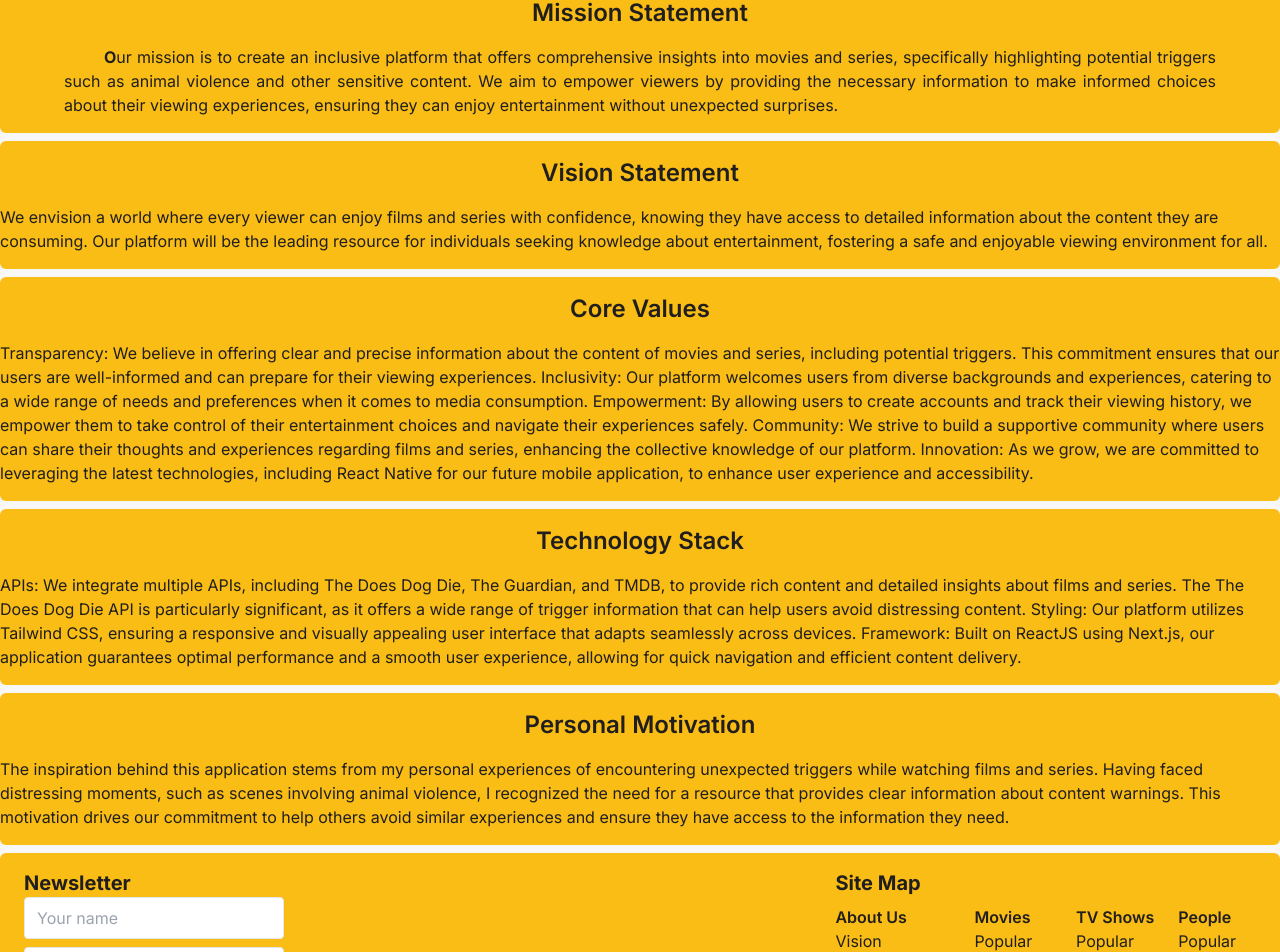
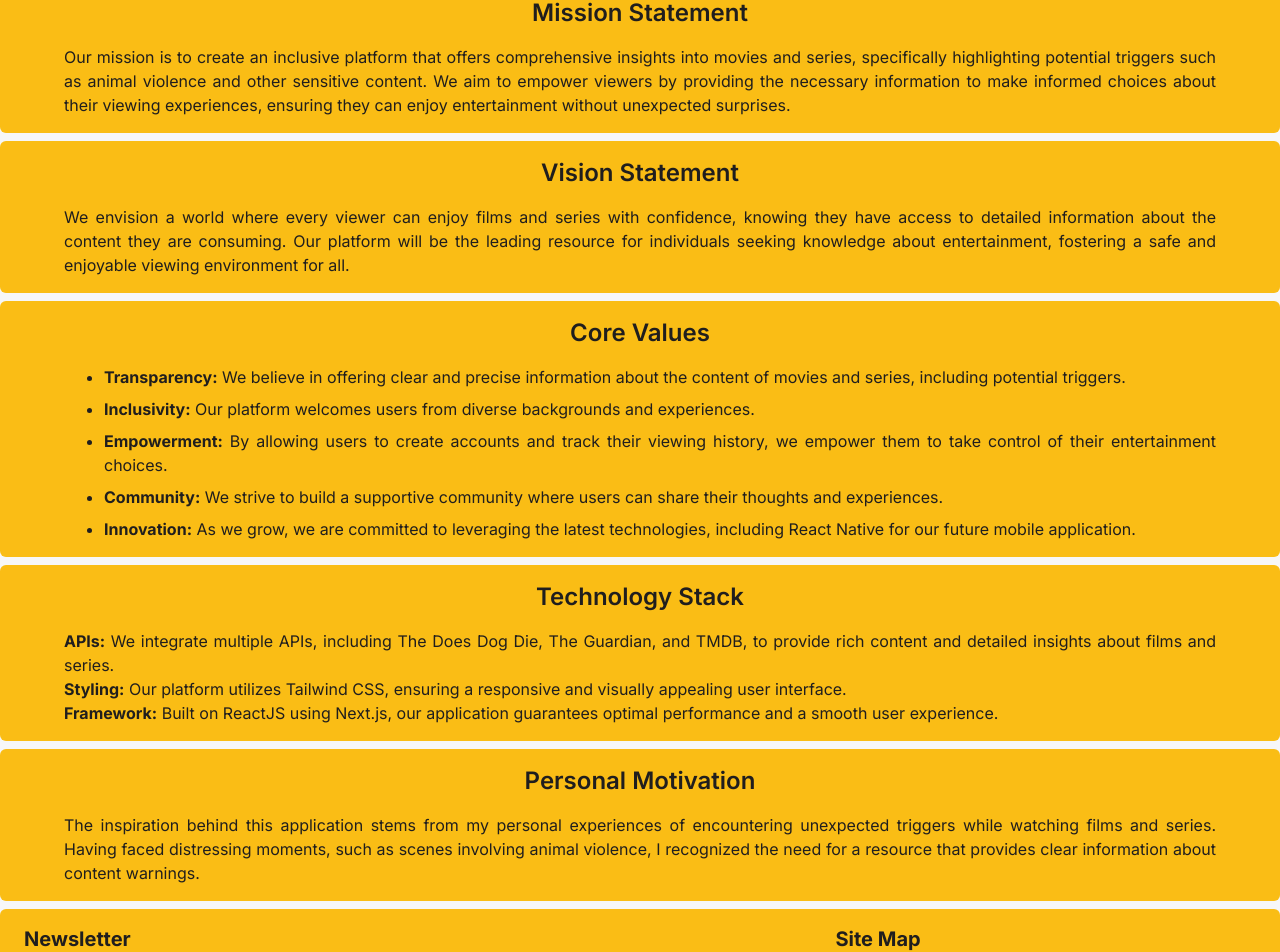
Before and after one commit to IngridAkeida/do-not-mess-with-the-animals, a Next.js app: page /about-us in a window 1280 px wide. Shown: the part 753-1705 px from the top of the page. Built offline with nearby package versions, Linux system fonts and the light colour scheme; no server answers; what tailwindcss-animated would draw is missing.

Commit message:
Refactor AboutUs page layout and content

```diff
--- a/src/app/about-us/page.jsx
+++ b/src/app/about-us/page.jsx
@@ -3,49 +3,70 @@ import Layout from '@/components/uiComponents/Layouts/LayoutContainer';
 import LayoutSection from '@/components/uiComponents/Layouts/LayoutSection';
 import Subtitles from '@/components/uiComponents/Layouts/LayoutSubtitles';
 
+const contentSections = [
+  {
+    title: "Mission Statement",
+    content: `Our mission is to create an inclusive platform that offers comprehensive insights into movies and series,
+    specifically highlighting potential triggers such as animal violence and other sensitive content.
+    We aim to empower viewers by providing the necessary information to make informed choices about their viewing experiences,
+    ensuring they can enjoy entertainment without unexpected surprises.`
+  },
+  {
+    title: "Vision Statement",
+    content: `We envision a world where every viewer can enjoy films and series with confidence, knowing they have access to detailed information
+    about the content they are consuming. Our platform will be the leading resource for individuals seeking knowledge about entertainment,
+    fostering a safe and enjoyable viewing environment for all.`
+  },
+  {
+    title: "Core Values",
+    content: (
+      <ul className='list-disc pl-10 space-y-2'>
+        <li><strong>Transparency:</strong> We believe in offering clear and precise information about the content of movies and series, including potential triggers.</li>
+        <li><strong>Inclusivity:</strong> Our platform welcomes users from diverse backgrounds and experiences.</li>
+        <li><strong>Empowerment:</strong> By allowing users to create accounts and track their viewing history, we empower them to take control of their entertainment choices.</li>
+        <li><strong>Community:</strong> We strive to build a supportive community where users can share their thoughts and experiences.</li>
+        <li><strong>Innovation:</strong> As we grow, we are committed to leveraging the latest technologies, including React Native for our future mobile application.</li>
+      </ul>
+    )
+  },
+  {
+    title: "Technology Stack",
+    content: (
+      <p>
+        <strong>APIs:</strong> We integrate multiple APIs, including The Does Dog Die, The Guardian, and TMDB, to provide rich content and detailed insights about films and series.
+        <br /><strong>Styling:</strong> Our platform utilizes Tailwind CSS, ensuring a responsive and visually appealing user interface.
+        <br /><strong>Framework:</strong> Built on ReactJS using Next.js, our application guarantees optimal performance and a smooth user experience.
+      </p>
+    )
+  },
+  {
+    title: "Personal Motivation",
+    content: `The inspiration behind this application stems from my personal experiences of encountering unexpected triggers while watching films and series.
+    Having faced distressing moments, such as scenes involving animal violence, I recognized the need for a resource that provides clear information about content warnings.`
+  }
+];
+
 const AboutUs = () => {
   return (
     <Layout>
-      <div className='max-w-6xl ml-10'>
-      <div className='h-[85vh] flex flex-col justify-center items-left font-serif '>
-        <span className='text-left font-light text-8xl w-96'>I really love watching movies,</span>
-        <span className='text-xl  '>but I hate when I see an animal. It makes me feel bad, and even if I try, I can&apos;t continue watching, which ruins my experience completely. Do you also feel this way about this or any other trigger?</span><span className='font-bold text-xl'>This site is for you!</span>
+      <div className='mx-auto'>
+        <section className='h-[85vh] flex flex-col justify-center font-serif pl-4'>
+          <h1 className='text-left font-light text-7xl md:text-8xl mb-4'>I really love watching movies,</h1>
+          <p className='text-xl mb-4'>
+            But I hate when I see an animal. It makes me feel bad, and even if I try, I can&apos;t continue watching, which ruins my experience completely.
+            <br/>Do you also feel this way about this or any other trigger?
+          </p>
+          <p className='font-bold text-xl'>This site is for you!</p>
+        </section>
+        {contentSections.map((section, index) => (
+          <LayoutSection key={index}>
+            <div className='flex flex-col justify-center items-center'>
+              <Subtitles>{section.title}</Subtitles>
+              <div className='max-w-6xl text-justify'>{section.content}</div>
+            </div>
+          </LayoutSection>
+        ))}
       </div>
-      </div>
-      <LayoutSection>
-        <div className='flex flex-col justify-center items-center'>
-          <Subtitles>Mission Statement</Subtitles>
-          <div className='max-w-6xl text-justify first-letter:font-bold first-letter:pl-10'>Our mission is to create an inclusive platform that offers comprehensive insights into movies and series, specifically highlighting potential triggers such as animal violence and other sensitive content. We aim to empower viewers by providing the necessary information to make informed choices about their viewing experiences, ensuring they can enjoy entertainment without unexpected surprises.</div>
-        </div>
-      </LayoutSection>
-      <LayoutSection>
-        <Subtitles>Vision Statement</Subtitles>
-        We envision a world where every viewer can enjoy films and series with confidence, knowing they have access to detailed information about the content they are consuming. Our platform will be the leading resource for individuals seeking knowledge about entertainment, fostering a safe and enjoyable viewing environment for all.
-      </LayoutSection>
-      <LayoutSection>
-        <Subtitles>Core Values</Subtitles>
-        Transparency: We believe in offering clear and precise information about the content of movies and series, including potential triggers. This commitment ensures that our users are well-informed and can prepare for their viewing experiences.
-
-        Inclusivity: Our platform welcomes users from diverse backgrounds and experiences, catering to a wide range of needs and preferences when it comes to media consumption.
-
-        Empowerment: By allowing users to create accounts and track their viewing history, we empower them to take control of their entertainment choices and navigate their experiences safely.
-
-        Community: We strive to build a supportive community where users can share their thoughts and experiences regarding films and series, enhancing the collective knowledge of our platform.
-
-        Innovation: As we grow, we are committed to leveraging the latest technologies, including React Native for our future mobile application, to enhance user experience and accessibility.
-    </LayoutSection>
-    <LayoutSection>
-      <Subtitles>Technology Stack</Subtitles>
-      APIs: We integrate multiple APIs, including The Does Dog Die, The Guardian, and TMDB, to provide rich content and detailed insights about films and series. The The Does Dog Die API is particularly significant, as it offers a wide range of trigger information that can help users avoid distressing content.
-
-      Styling: Our platform utilizes Tailwind CSS, ensuring a responsive and visually appealing user interface that adapts seamlessly across devices.
-
-      Framework: Built on ReactJS using Next.js, our application guarantees optimal performance and a smooth user experience, allowing for quick navigation and efficient content delivery.
-    </LayoutSection>
-    <LayoutSection>
-      <Subtitles>Personal Motivation</Subtitles>
-      The inspiration behind this application stems from my personal experiences of encountering unexpected triggers while watching films and series. Having faced distressing moments, such as scenes involving animal violence, I recognized the need for a resource that provides clear information about content warnings. This motivation drives our commitment to help others avoid similar experiences and ensure they have access to the information they need.
-      </LayoutSection>
     </Layout>
   );
 }
```
